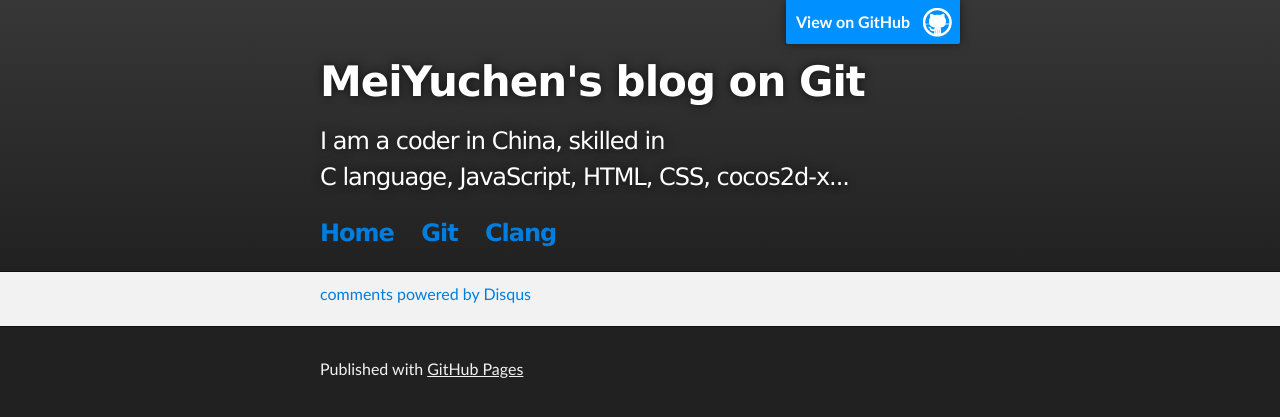
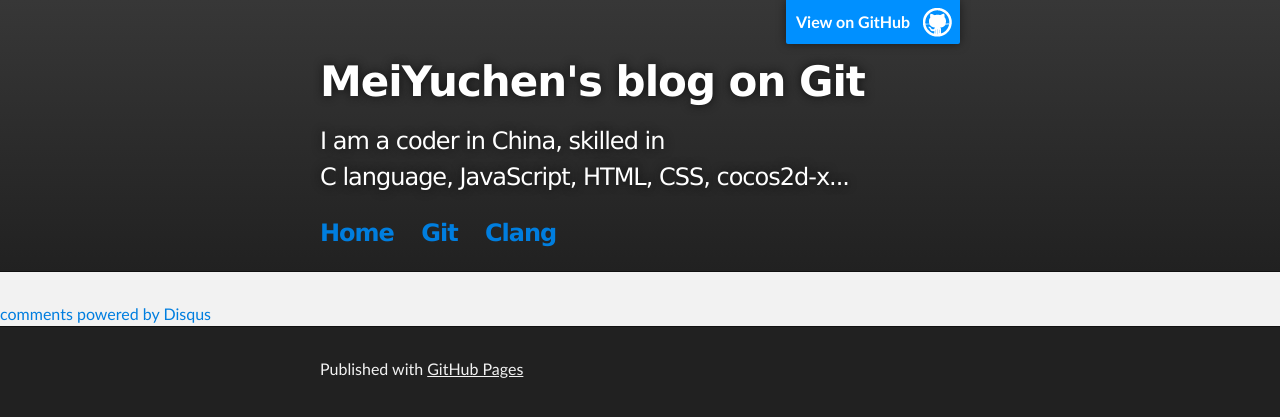
Before and after one commit to mycmessia/mycmessia.github.io, a Jekyll site: the page built from category.html, in a window 1280 px wide. Shown: the top 417 px of the page. Built offline with Jekyll 4.4.1, drawn with Linux system fonts in a browser that asks for light colours; comment, search, counter and statistics services are not loaded.

Commit message:
change disqus pos

```diff
--- a/_layouts/default.html
+++ b/_layouts/default.html
@@ -27,7 +27,9 @@
     	<div id="main_content_wrap" class="outer">
       	<section id="main_content" class="inner">
 		{{content}}
-	    	<div id="disqus_thread"></div>
+
+      	</section>
+      	<div id="disqus_thread"></div>
 	    	<script type="text/javascript">
 		/* * * CONFIGURATION VARIABLES: EDIT BEFORE PASTING INTO YOUR WEBPAGE * * */
 		var disqus_shortname = 'mycmessia'; // required: replace example with your forum shortname
@@ -41,7 +43,6 @@
     		</script>
     		<noscript>Please enable JavaScript to view the <a href="http://disqus.com/?ref_noscript">comments powered by Disqus.</a></noscript>
     		<a href="http://disqus.com" class="dsq-brlink">comments powered by <span class="logo-disqus">Disqus</span></a>
-      	</section>
 	</div>
 	<!-- FOOTER  -->
 	<div id="footer_wrap" class="outer">
```
